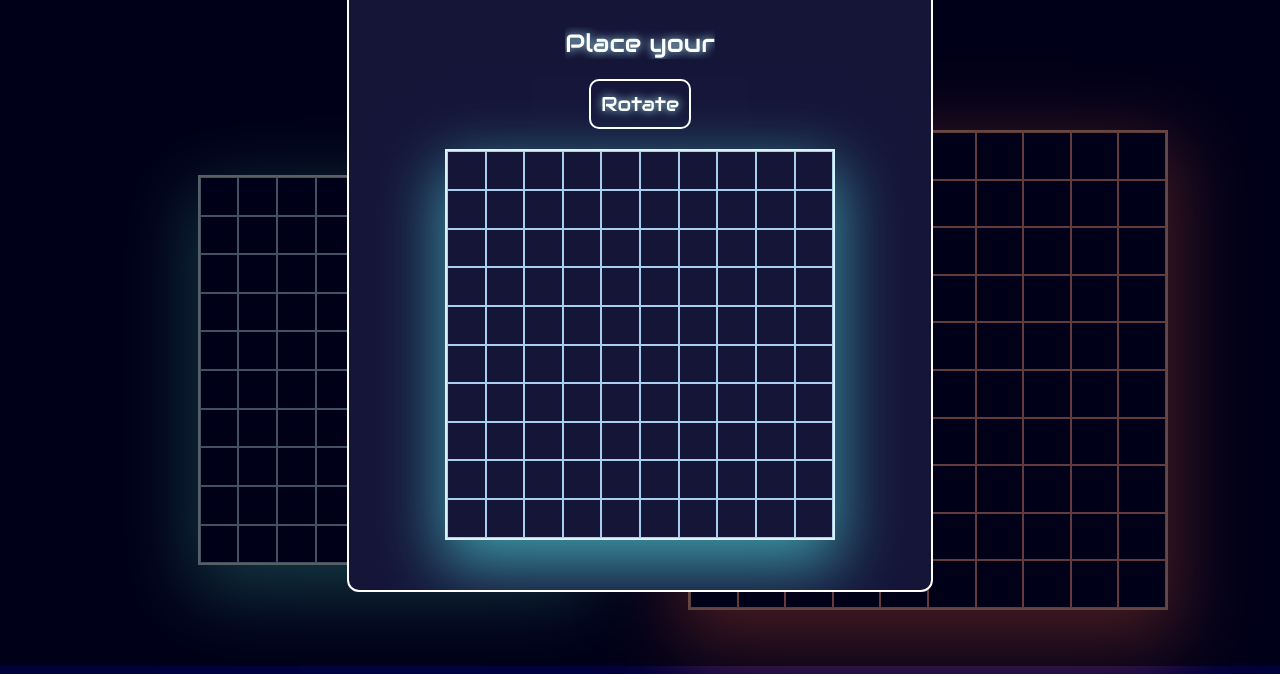
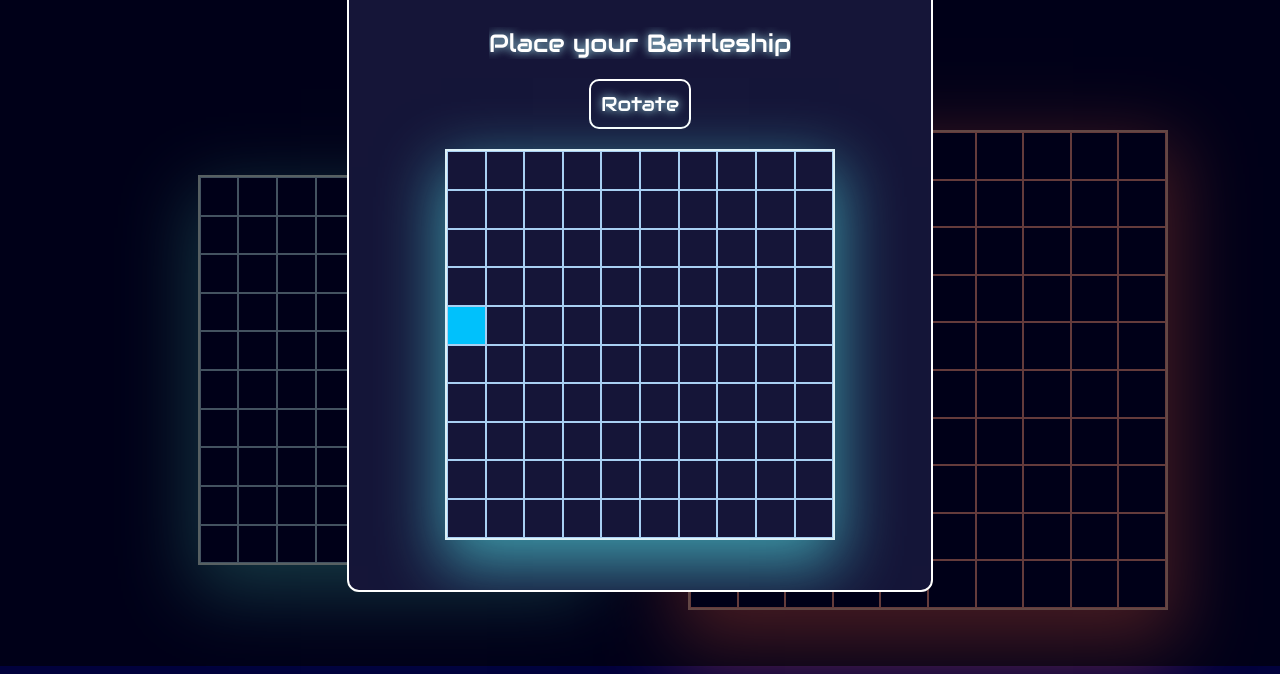
Before and after one commit to paulvu2023/Battleship-Game, a website built with webpack: page dist/index.html in a window 1280 px wide. Both pictures are taken after a click on the element 466 px from the left and 304 px from the top of the page. Shown: the part 134-808 px from the top of the page. Built offline with nearby package versions, Linux system fonts and the light colour scheme.

Commit message:
Fix placeShip function

```diff
--- a/src/display.js
+++ b/src/display.js
@@ -13,7 +13,6 @@
 
 function handleSquareHover(direction, length) {
   const squareId = this.id;
-  this.style.backgroundColor = "#00c1fc";
   const [row, col] = squareId.replace("pl", "").split("-");
   let adjacentSquares = [];
 
@@ -124,6 +123,10 @@
         thisSquare.style.backgroundColor = "#0f3366";
       } else if (player.gameboard.board[i][j] === "Hit") {
         thisSquare.style.backgroundColor = "red";
+      } else if (typeof player.gameboard.board[i][j] === "object") {
+        if (!isAI) {
+          thisSquare.style.color = "#00c1fc";
+        }
       }
     }
   }
--- a/src/index.js
+++ b/src/index.js
@@ -37,21 +37,20 @@
 });
 
 document.addEventListener("DOMContentLoaded", (event) => {
+  newGame();
   placementSquares.forEach((square) => {
     square.addEventListener("mouseover", function () {
       handleSquareHover.call(this, shipDirection, shipLength);
     });
 
     square.addEventListener("mouseout", function () {
-      this.style.backgroundColor = "transparent";
       handleRevertAdjacentSquares.call(this, shipDirection, shipLength);
     });
 
     square.addEventListener("click", function () {
-      placeShip(this);
+      placeShip.call(this);
     });
   });
-  newGame();
 });
 
 const AIBoard = document.querySelectorAll(".ai-board .square");
@@ -82,11 +81,18 @@
 function placeShip() {
   let coordinates = this.id.replace("pl", "").split("-");
   const playerShip = new Ship(shipLength);
-  player.gameboard.placeShip(playerShip, coordinates[0], coordinates[1]);
+  player.gameboard.placeShip(
+    playerShip,
+    parseInt(coordinates[0]),
+    parseInt(coordinates[1])
+  );
+  updateShipCountDisplay(player);
   shipLength -= 1;
+  updateShipName(shipLength);
   if (shipLength <= 1) {
     closePlaceshipPopup();
   }
+  updateBoardDisplay(player);
 }
 
 function newGame() {
@@ -97,14 +103,7 @@
   player.chooseEnemy(ai);
   ai.chooseEnemy(player);
 
+  updateShipName(shipLength);
   displayPlaceshipPopup();
-
-  const playerShip = new Ship(5);
-  const AIShip = new Ship(5);
-
-  player.gameboard.placeShip(playerShip, 0, 0);
-  ai.gameboard.placeShip(AIShip, 0, 0);
-
-  updateShipCountDisplay(player);
   updateShipCountDisplay(ai, true);
 }
--- a/src/styles.css
+++ b/src/styles.css
@@ -171,18 +171,22 @@
 
 /* Styling for Place Ships Popup */
 .place-ships {
-  display: flex;
-  flex-direction: column;
-  align-items: center;
   border: 2px solid white;
   border-radius: 12px;
   outline: none;
   background:rgb(21, 21, 56);
-  color: white;
-  text-shadow: 0 0 10px rgb(179, 246, 255);
   padding-bottom: 50px;
   width: 550px;
   height: fit-content;
+}
+
+.container {
+  display: flex;
+  flex-direction: column;
+  align-items: center;
+  color: white;
+  text-shadow: 0 0 10px rgb(179, 246, 255);
+  overflow: visible;
 }
 
 .welcome {
```
Also changed, not shown: dist/index.html, dist/main.js.
